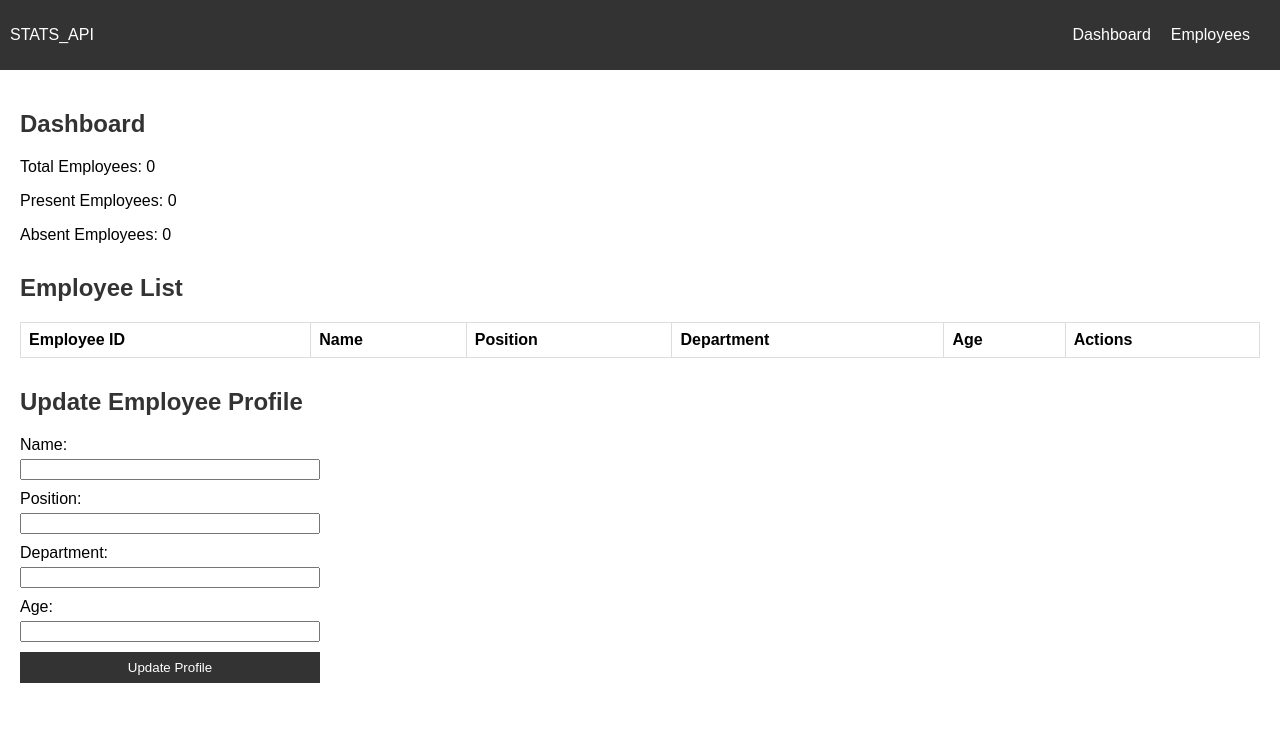
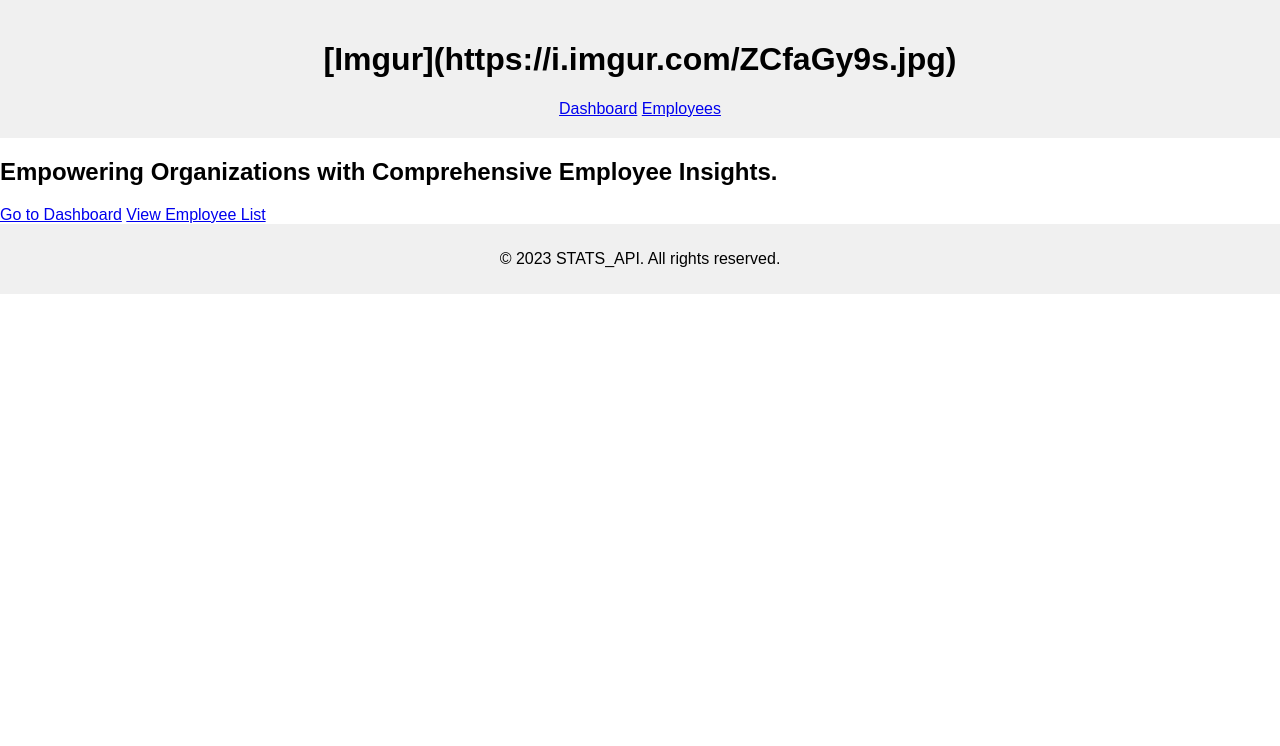
Before and after one commit to azukauteh/STATS_Api, a website: page frontend/public/index.html in a window 1280 px wide. Drawn offline with Linux system fonts and the light colour scheme; files that its build step writes are made by us from their sources.

Commit message:
Index.html/css

```diff
--- a/frontend/public/index.html
+++ b/frontend/public/index.html
@@ -1,75 +1,40 @@
 <!DOCTYPE html>
 <html lang="en">
-
 <head>
     <meta charset="UTF-8">
     <meta name="viewport" content="width=device-width, initial-scale=1.0">
-  <link rel="stylesheet" href="styles.css">
+    <link rel="stylesheet" href="index.css">
     <title>STATS_API</title>
 </head>
+<body>
 
-<body>
+    <!-- Header -->
     <header>
-    <div class="logo">STATS_API</div>
+        <!-- Logo or Application Name -->
+        <h1>[Imgur](https://i.imgur.com/ZCfaGy9s.jpg)</h1>
+        <!-- Navigation Links -->
         <nav>
-      <ul>
-        <li><a href="#" id="dashboardLink">Dashboard</a></li>
-        <li><a href="#" id="employeesLink">Employees</a></li>
-      </ul>
+            <a href="dashboard.html">Dashboard</a>
+            <a href="employees.html">Employees</a>
         </nav>
     </header>
 
-  <main id="mainContent">
-    <!-- Dashboard Section -->
-    <section id="dashboardSection">
-      <h2>Dashboard</h2>
-      <div id="dashboardStats">
-        <p>Total Employees: <span id="totalEmployees">0</span></p>
-        <p>Present Employees: <span id="presentEmployees">0</span></p>
-        <p>Absent Employees: <span id="absentEmployees">0</span></p>
-      </div>
+    <!-- Hero Section -->
+    <section class="hero">
+        <h1>Empowering Organizations with Comprehensive Employee Insights.</h1>
+        <p></p>
     </section>
 
-    <!-- Employee List -->
-    <section id="employeeListSection">
-      <h2>Employee List</h2>
-      <table id="employeeTable">
-        <thead>
-          <tr>
-            <th>Employee ID</th>
-            <th>Name</th>
-            <th>Position</th>
-            <th>Department</th>
-            <th>Age</th>
-            <th>Actions</th>
-          </tr>
-        </thead>
-        <tbody id="employeeTableBody"></tbody>
-      </table>
+    <!-- Call-to-Action Buttons -->
+    <section class="cta-buttons">
+        <a href="dashboard.html" class="cta-button">Go to Dashboard</a>
+        <a href="employees.html" class="cta-button">View Employee List</a>
     </section>
 
-    <!-- Employee Profile Update Form -->
-    <section id="profileUpdateFormSection">
-      <h2>Update Employee Profile</h2>
-      <form id="profileUpdateForm">
-        <label for="name">Name:</label>
-        <input type="text" id="name" name="name" required>
+    <!-- Footer -->
+    <footer>
+        <p>&copy; 2023 STATS_API. All rights reserved.</p>
+    </footer>
 
-        <label for="position">Position:</label>
-        <input type="text" id="position" name="position" required>
-
-        <label for="department">Department:</label>
-        <input type="text" id="department" name="department" required>
-
-        <label for="age">Age:</label>
-        <input type="number" id="age" name="age" required>
-
-        <button type="button" id="updateProfileBtn">Update Profile</button>
-      </form>
-    </section>
-  </main>
-
-  <script src="app.js"></script>
 </body>
-
 </html>
--- a/frontend/public/styles.css
+++ /dev/null
@@ -1,74 +0,0 @@
-body {
-  font-family: Arial, sans-serif;
-  margin: 0;
-  padding: 0;
-  box-sizing: border-box;
-}
-
-header {
-  background-color: #333;
-  color: white;
-  padding: 10px;
-  display: flex;
-  justify-content: space-between;
-  align-items: center;
-}
-
-nav ul {
-  list-style-type: none;
-  display: flex;
-}
-
-nav a {
-  text-decoration: none;
-  color: white;
-  margin-right: 20px;
-}
-
-main {
-  padding: 20px;
-}
-
-#dashboardSection,
-#employeeListSection,
-#profileUpdateFormSection {
-  margin-bottom: 30px;
-}
-
-h2 {
-  color: #333;
-}
-
-table {
-  width: 100%;
-  border-collapse: collapse;
-  margin-top: 10px;
-}
-
-th, td {
-  border: 1px solid #ddd;
-  padding: 8px;
-  text-align: left;
-}
-
-#profileUpdateForm {
-  display: flex;
-  flex-direction: column;
-  max-width: 300px;
-}
-
-label {
-  margin-bottom: 5px;
-}
-
-input, button {
-  margin-bottom: 10px;
-}
-
-button {
-  background-color: #333;
-  color: white;
-  padding: 8px;
-  cursor: pointer;
-  border: none;
-}
--- /dev/null
+++ b/frontend/public/styles/index.css
@@ -0,0 +1,45 @@
+/* index.css */
+
+body {
+    font-family: 'Cosmic Sans MS', sans-serif;
+    margin: 0;
+    padding: 0;
+}
+
+header {
+    background-color: #f0f0f0;
+    padding: 20px;
+    text-align: center;
+}
+
+#logo img {
+    max-width: 100px;
+    max-height: 100px;
+}
+
+#slogan h1 {
+    margin: 10px 0;
+}
+
+main {
+    margin: 20px;
+}
+
+#login-options {
+    text-align: center;
+}
+
+#login-options a {
+    display: block;
+    margin: 10px;
+    padding: 10px;
+    background-color: #007bff;
+    color: #fff;
+    text-decoration: none;
+}
+
+footer {
+    background-color: #f0f0f0;
+    padding: 10px;
+    text-align: center;
+}
```
Also changed, not shown: frontend/styles.css (deleted), 1 other file. Lines whose indentation alone changed are shown as unchanged.
